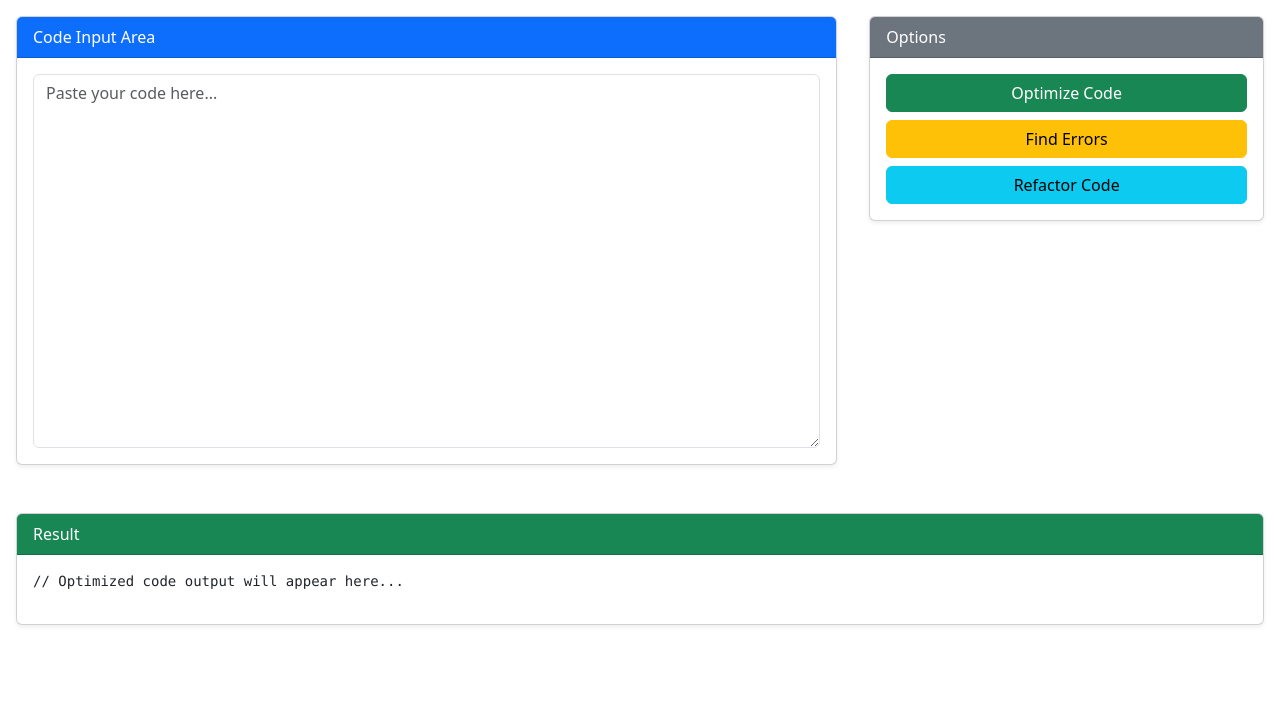
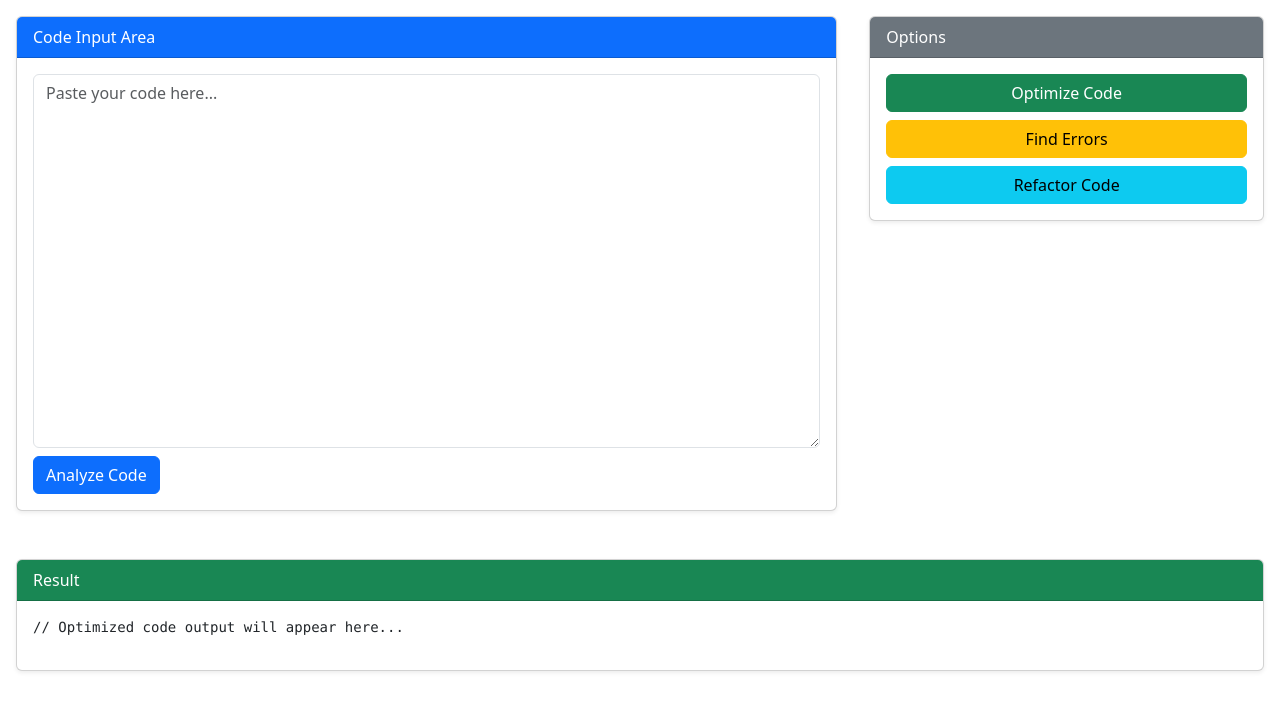
Before and after one commit to Vishwa-ud/CodeWizard, a React (Vite) app in the folder frontend/: page /code-analysis in a window 1280 px wide. Shown: the top 710 px of the page. Built offline with nearby package versions, Linux system fonts and the light colour scheme.

Commit message:
creating onclick event to generate report

```diff
--- a/frontend/src/components/Vinuki/CodeInput.jsx
+++ b/frontend/src/components/Vinuki/CodeInput.jsx
@@ -1,18 +1,33 @@
 
 import React from 'react';
+import { useState } from 'react';
 
-function CodeInput() {
+
+function CodeInput({ onAnalyze }) {
+
+  const [code, setCode] = useState('');
+
+  const handleAnalyze = () => {
+    onAnalyze(code);
+  };
+
   return (
     <div className="card shadow-sm">
       <div className="card-header bg-primary text-white">Code Input Area</div>
 
-                {/* area yto input code */}
       <div className="card-body">
         <textarea
           className="form-control"
           rows="15"
           placeholder="Paste your code here..."
+          value={code}
+          onChange={(e) => setCode(e.target.value)}
         ></textarea>
+
+        <button className="btn btn-primary mt-2" onClick={handleAnalyze}>
+          Analyze Code
+        </button>
+
       </div>
     </div>
   );
```
Lines whose indentation alone changed are shown as unchanged.
